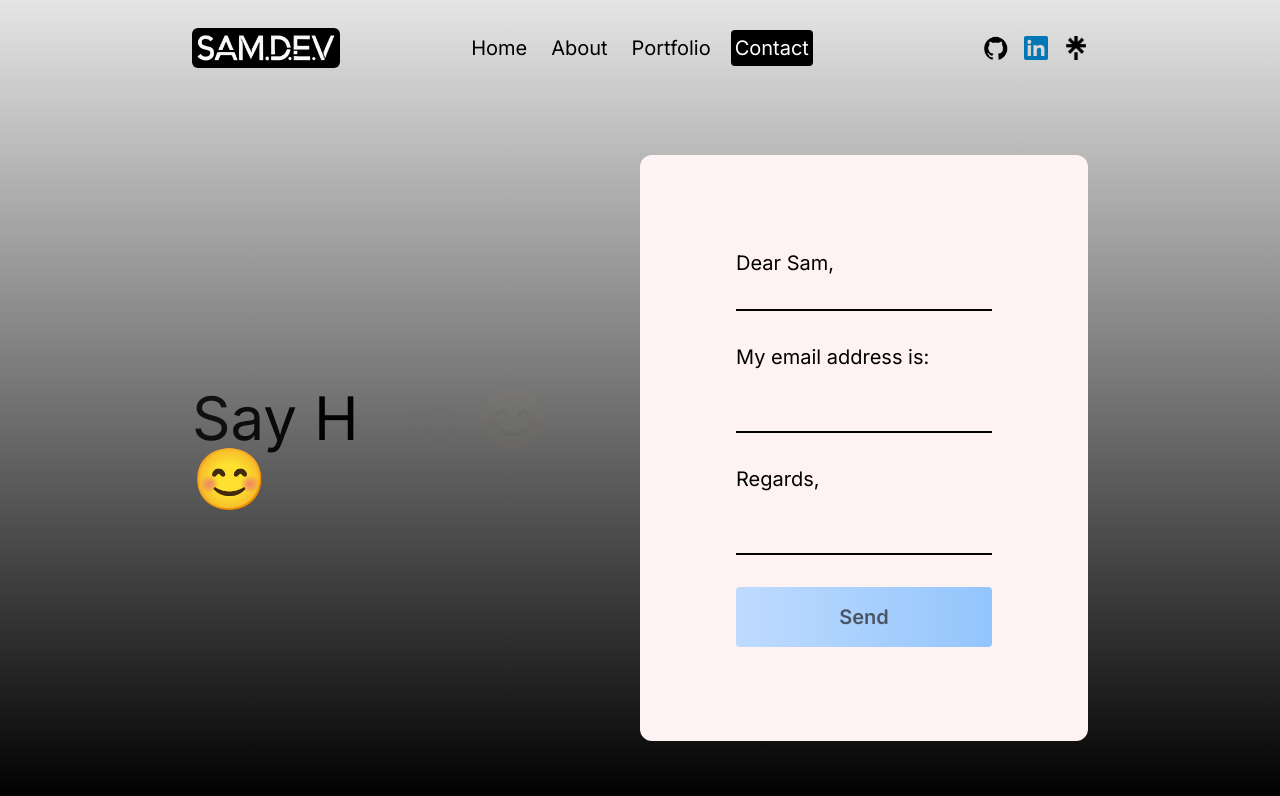
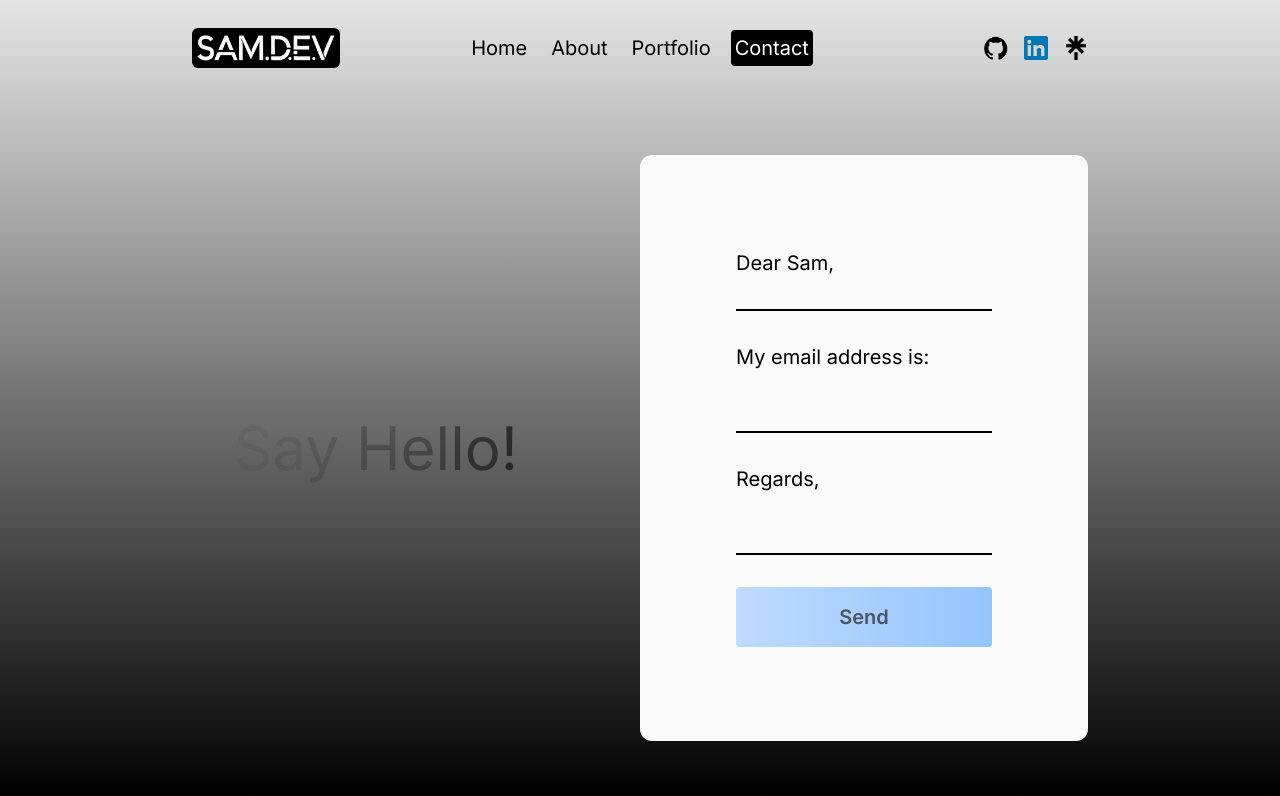
Before and after one commit to srichard3/portfolio, a Next.js app in the folder sam-portfolio/: page /contact in a window 1280 px wide. Shown: the top 796 px of the page. Built offline with nearby package versions, Linux system fonts and the light colour scheme.

Commit message:
more minor changes

```diff
--- a/sam-portfolio/src/app/about/page.jsx
+++ b/sam-portfolio/src/app/about/page.jsx
@@ -22,7 +22,7 @@ const AboutPage = () => {
       animate={{ y: '0%' }}
       transition={{ duration: 1 }}
     >
-      <div className='h-full lg:flex' ref={containerRef}>
+      <div className='h-full overflow-scroll lg:flex' ref={containerRef}>
         {/* Text */}
         <div className='p-4 sm:p-8 md:p-12 lg:p-20 xl:p-48 flex flex-col gap-24 md:gap-32 lg:gap-48 xl:gap-64 lg:w-2/3 lg:pr-0 xl:w-1/2'>
           {/* Bio */}
--- a/sam-portfolio/src/app/contact/page.jsx
+++ b/sam-portfolio/src/app/contact/page.jsx
@@ -6,7 +6,7 @@ import emailjs from '@emailjs/browser'
 const ContactPage = () => {
   const [success, setSuccess] = useState(false)
   const [error, setError] = useState(false)
-  const text = 'Say Hello 😊'
+  const text = 'Say Hello!'
 
   const form = useRef()
 
@@ -50,22 +50,21 @@ const ContactPage = () => {
                 initial={{ opacity: 1 }}
                 animate={{ opacity: 0 }}
                 transition={{
-                  duration: 5,
+                  duration: 3,
                   repeat: Infinity,
-                  delay: index * 0.1
+                  delay: index * 0.18
                 }}
               >
                 {letter}
               </motion.span>
-            ))}{' '}
-            😊
+            ))}
           </div>
         </div>
         {/* Email Form */}
         <form
           onSubmit={sendEmail}
           ref={form}
-          className='h-4/6 lg:h-5/6 lg:w-1/2 bg-red-50 rounded-xl text-xl flex flex-col gap-8 justify-center p-24'
+          className='h-4/6 lg:h-5/6 lg:w-1/2 bg-neutral-50 rounded-xl text-xl flex flex-col gap-8 justify-center p-24'
         >
           {/* Message */}
           <span>Dear Sam,</span>
--- a/sam-portfolio/src/components/transitionProvider.jsx
+++ b/sam-portfolio/src/components/transitionProvider.jsx
@@ -14,7 +14,7 @@ const TransitionProvider = ({ children }) => {
         key={pathName}
         className='w-screen h-screen bg-gradient-to-b from-neutral-200 to-black'
       >
-        {/* <motion.div
+        <motion.div
           className='h-screen w-screen fixed bg-black rounded-b-[100px] z-40'
           animate={{ height: '0vh' }}
           exit={{ height: '140vh' }}
@@ -33,7 +33,7 @@ const TransitionProvider = ({ children }) => {
           className='h-screen w-screen fixed bg-black rounded-t-[100px] bottom-0 z-30'
           initial={{ height: '140vh' }}
           animate={{ height: '0vh', transition: { delay: 0.5 } }}
-        /> */}
+        />
         <div className='h-24'>
           <Navbar />
         </div>
```
Also changed, not shown: 1 other file (tests, documents, lock files or other folders).
